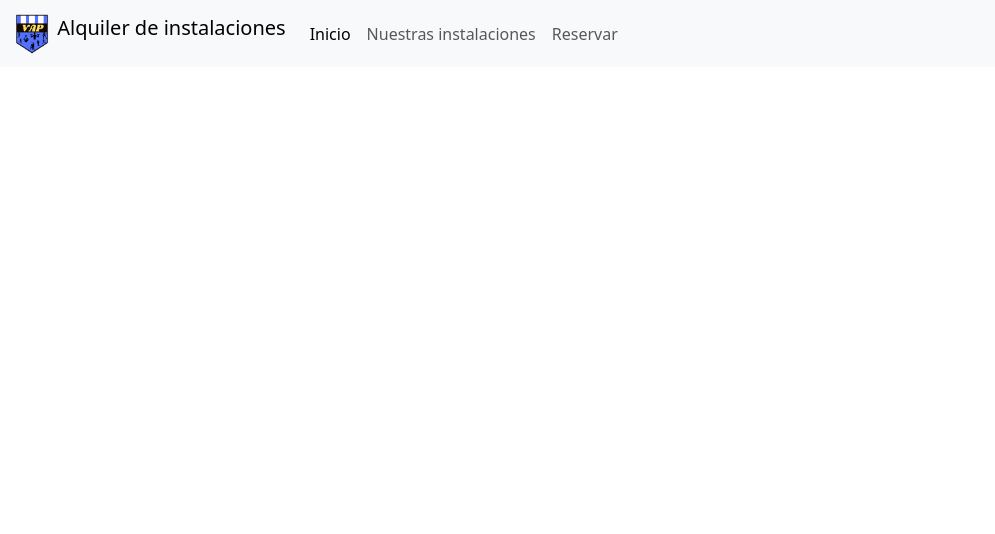
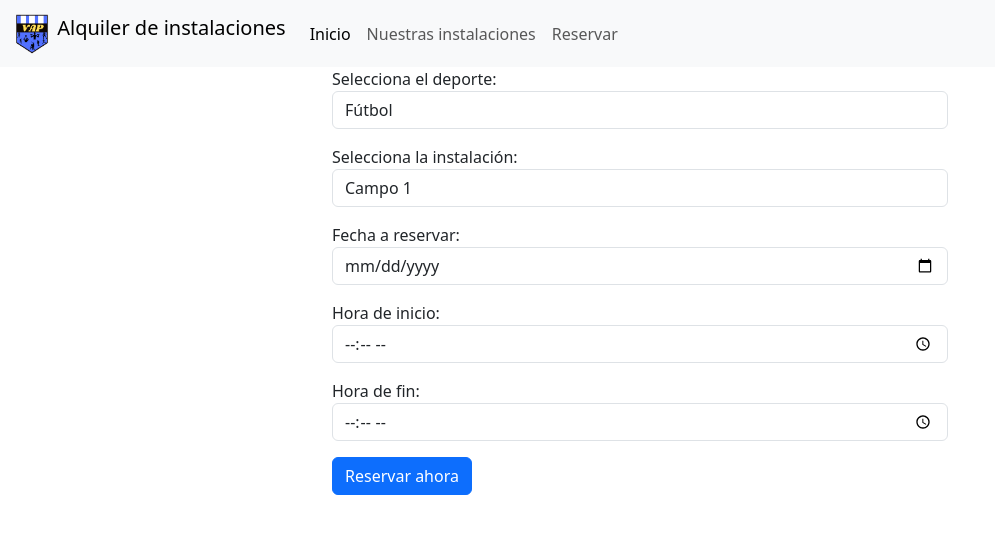
Before and after one commit to Valeria2711/tfg, a PHP site: page /reservations.php in a window 1280 px wide. Shown: the top 534 px of the page, without its empty margins (0-995 px from the left). Run offline with PHP 8.4, Linux system fonts and the light colour scheme.

Commit message:
Creación formulario reservas

```diff
--- a/reservations.php
+++ b/reservations.php
@@ -19,10 +19,42 @@
     <?php
       @include "./nav-bar.php";
     ?>
-    <br/>
-    <br/>
-    <br/>
-    <br/>
-
+    <div class="container col col-md-6">
+    <form action="submit-form.php" method="post">
+      <div class="mb-3">
+        <label for="deporte">Selecciona el deporte:</label>
+        <select id="deporte" name="deporte" class="form-control">
+          <!-- foreach de cada deporte -->
+          <option value="futbol">Fútbol</option>
+          <option value="tenis">Tenis</option>
+          <option value="natacion">Natación</option>
+          <!-- Agrega más opciones según tus instalaciones deportivas -->
+        </select>
+      </div>
+      <div class="mb-3">
+      <!-- foreach de cada instalacion -->
+        <label for="instalacion">Selecciona la instalación:</label>
+        <select id="instalacion" name="instalacion" class="form-control">
+          <option value="campo1">Campo 1</option>
+          <option value="campo2">Campo 2</option>
+          <option value="piscina">Piscina</option>
+          <!-- Agrega más opciones según tus instalaciones deportivas -->
+        </select>
+      </div>
+      <div class="mb-3">
+        <label for="fecha">Fecha a reservar:</label>
+        <input type="date" id="fecha" name="fecha" class="form-control">
+      </div>
+      <div class="mb-3">
+        <label for="hora_inicio">Hora de inicio:</label>
+        <input type="time" id="hora_inicio" name="hora_inicio" class="form-control">
+      </div>
+      <div class="mb-3">
+        <label for="hora_fin">Hora de fin:</label>
+        <input type="time" id="hora_fin" name="hora_fin" class="form-control">
+      </div>
+      <input type="submit" class="btn btn-primary" value="Reservar ahora">
+    </form>
+    </div>
   </body>
 </html>
```
